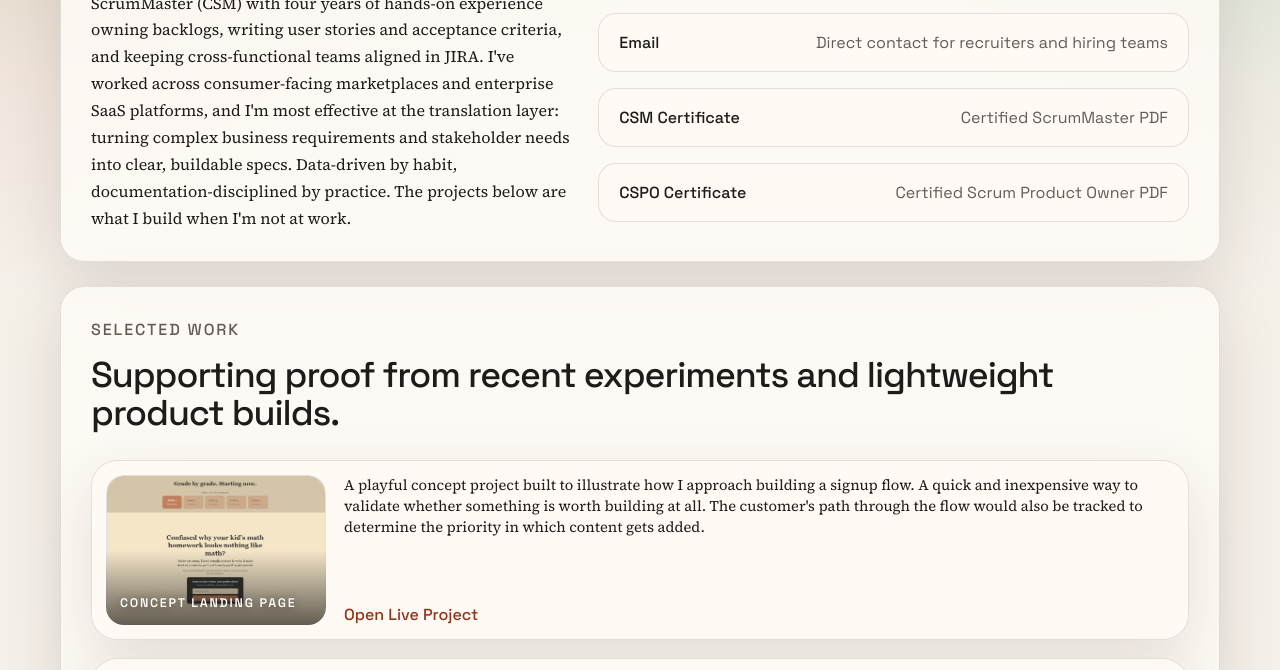
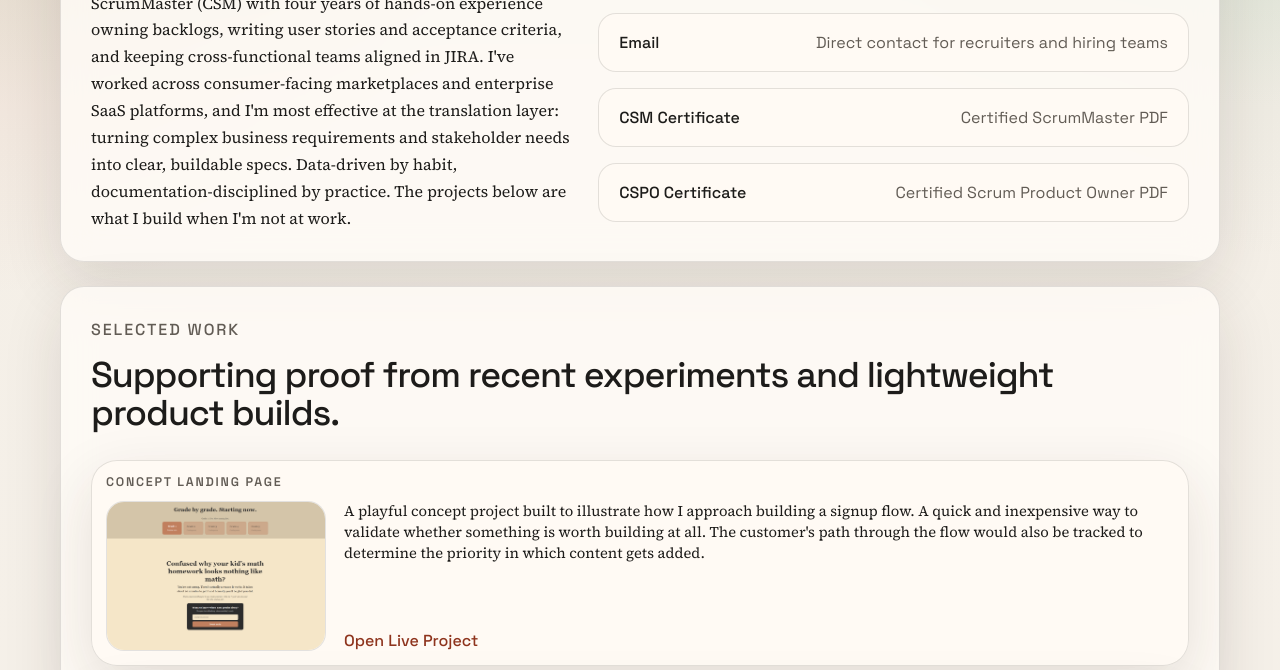
Before and after one commit to fvitak/Frank_Vitak_Experiments, a website: page index.html in a window 1280 px wide. Shown: the part 244-914 px from the top of the page. Drawn offline with Linux system fonts and the light colour scheme; no server answers.

Commit message:
Move selected work titles above images

```diff
--- a/index.html
+++ b/index.html
@@ -100,13 +100,13 @@
                 data-analytics-label="project_common_core"
                 data-config-link="common_core_url"
               >
+                <span class="project-media-title">Concept Landing Page</span>
                 <img
                   class="project-image compact-project-image"
                   src="./images/common-core-old-brains.png"
                   alt="Common Core for Old Brains project screenshot"
                   data-config-src="common_core_image"
                 >
-                <span class="project-media-title">Concept Landing Page</span>
               </a>
               <div class="project-content compact-project-content">
                 <p class="project-summary compact-project-summary">
@@ -136,13 +136,13 @@
                 data-analytics-label="project_dnd_simulator"
                 data-config-link="dnd_url"
               >
+                <span class="project-media-title">Simulation Tool</span>
                 <img
                   class="project-image compact-project-image"
                   src="./images/dnd-simulator.png"
                   alt="AI Driven RPG project screenshot"
                   data-config-src="dnd_image"
                 >
-                <span class="project-media-title">Simulation Tool</span>
               </a>
               <div class="project-content compact-project-content">
                 <p class="project-summary compact-project-summary">
@@ -172,13 +172,13 @@
                 data-analytics-label="project_escape_cube"
                 data-config-link="escape_url"
               >
+                <span class="project-media-title">Interactive Game Prototype</span>
                 <img
                   class="project-image compact-project-image"
                   src="./images/escape-the-cube.png"
                   alt="Escape the Cube project screenshot"
                   data-config-src="escape_image"
                 >
-                <span class="project-media-title">Interactive Game Prototype</span>
               </a>
               <div class="project-content compact-project-content">
                 <p class="project-summary compact-project-summary">
--- a/styles.css
+++ b/styles.css
@@ -323,17 +323,16 @@ h3 {
 }
 
 .project-media {
-  position: relative;
-  display: block;
+  display: flex;
+  flex-direction: column;
+  gap: 10px;
   height: 100%;
-  overflow: hidden;
-  border-radius: 18px;
 }
 
 .project-image {
   display: block;
   width: 100%;
-  height: 100%;
+  flex: 1 1 auto;
   min-height: 150px;
   max-height: 170px;
   object-fit: cover;
@@ -349,11 +348,12 @@ h3 {
   gap: 10px;
   align-items: flex-start;
   height: 100%;
+  padding-top: 26px;
 }
 
 .compact-project-content {
   gap: 6px;
-  padding-top: 0;
+  padding-top: 26px;
 }
 
 .compact-project-content .project-summary {
@@ -366,27 +366,14 @@ h3 {
 }
 
 .project-media-title {
-  position: absolute;
-  left: 14px;
-  right: 14px;
-  bottom: 14px;
-  z-index: 1;
   margin: 0;
   font-size: 0.78rem;
   font-weight: 600;
   letter-spacing: 0.14em;
   text-transform: uppercase;
-  color: #fffdf7;
-  text-shadow: 0 1px 8px rgba(29, 28, 26, 0.55);
-}
-
-.project-media::after {
-  content: "";
-  position: absolute;
-  inset: auto 0 0;
-  height: 50%;
-  background: linear-gradient(180deg, rgba(29, 28, 26, 0) 0%, rgba(29, 28, 26, 0.68) 100%);
-  pointer-events: none;
+  color: var(--muted);
+  line-height: 1.2;
+  min-height: 16px;
 }
 
 .project-summary {
```
